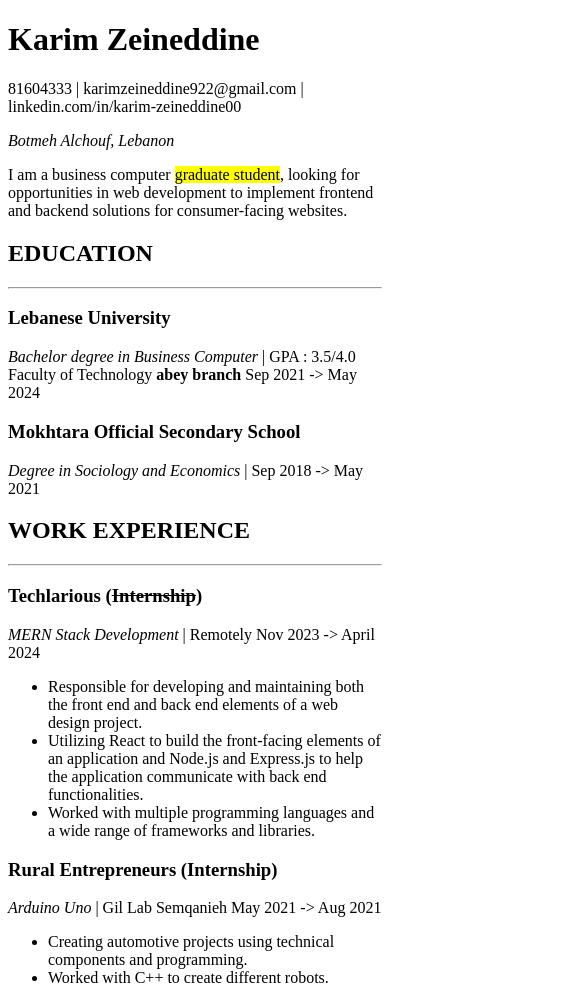
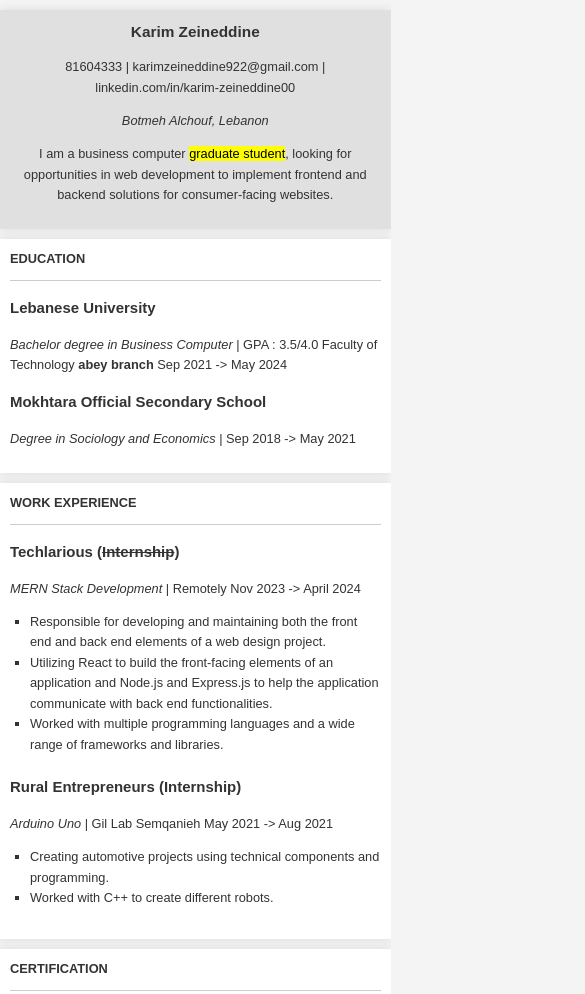
Before and after one commit to karimzeineddine/fullstack-session2, a plain HTML site: page index.html in a window 390 px wide. Shown: the top 994 px of the page, 585 px wide, since content can reach past the window. Drawn offline with Linux system fonts and the light colour scheme.

Commit message:
added css

```diff
--- a/index.html
+++ b/index.html
@@ -93,5 +93,83 @@
         <img src="8171cbf3-ed3c-425f-9c4a-f1110a191b50.jfif" alt="Project Image">
     </div>
 
+    <style>
+        body {
+            font-family: Arial, sans-serif;
+            line-height: 1.6;
+            margin: 0;
+            padding: 0;
+            box-sizing: border-box;
+            background-color: #f4f4f4;
+            color: #333;
+        }
+        .header {
+            background-color: #e0e0e0;
+            padding: 20px;
+            text-align: center;
+        }
+        h1 {
+            margin: 0;
+        }
+        h2 {
+            color: #333;
+            margin-top: 0;
+        }
+        hr {
+            border: none;
+            border-bottom: 1px solid #ccc;
+        }
+        div {
+            padding: 20px;
+            background-color: #fff;
+            margin: 10px auto;
+            width: 80%;
+            box-shadow: 0 0 10px rgba(0, 0, 0, 0.1);
+        }
+        ul {
+            margin: 10px 0 20px 20px;
+            padding: 0;
+            list-style-type: square;
+        }
+        img {
+            width: 100%;
+            height: auto;
+            border: 1px solid #ccc;
+            border-radius: 5px;
+        }
+        @media (max-width: 768px) {
+            body {
+                font-size: 0.9em;
+            }
+            .header {
+                padding: 10px;
+            }
+            div {
+                padding: 10px;
+                width: 90%;
+            }
+            h1 {
+                font-size: 1.5em;
+            }
+            h2 {
+                font-size: 1.2em;
+            }
+        }
+        @media (max-width: 480px) {
+            body {
+                font-size: 0.8em;
+            }
+            h1 {
+                font-size: 1.2em;
+            }
+            h2 {
+                font-size: 1em;
+            }
+            div {
+                width: 95%;
+            }
+        }
+    </style>
+
 </body>
 </html>
```
